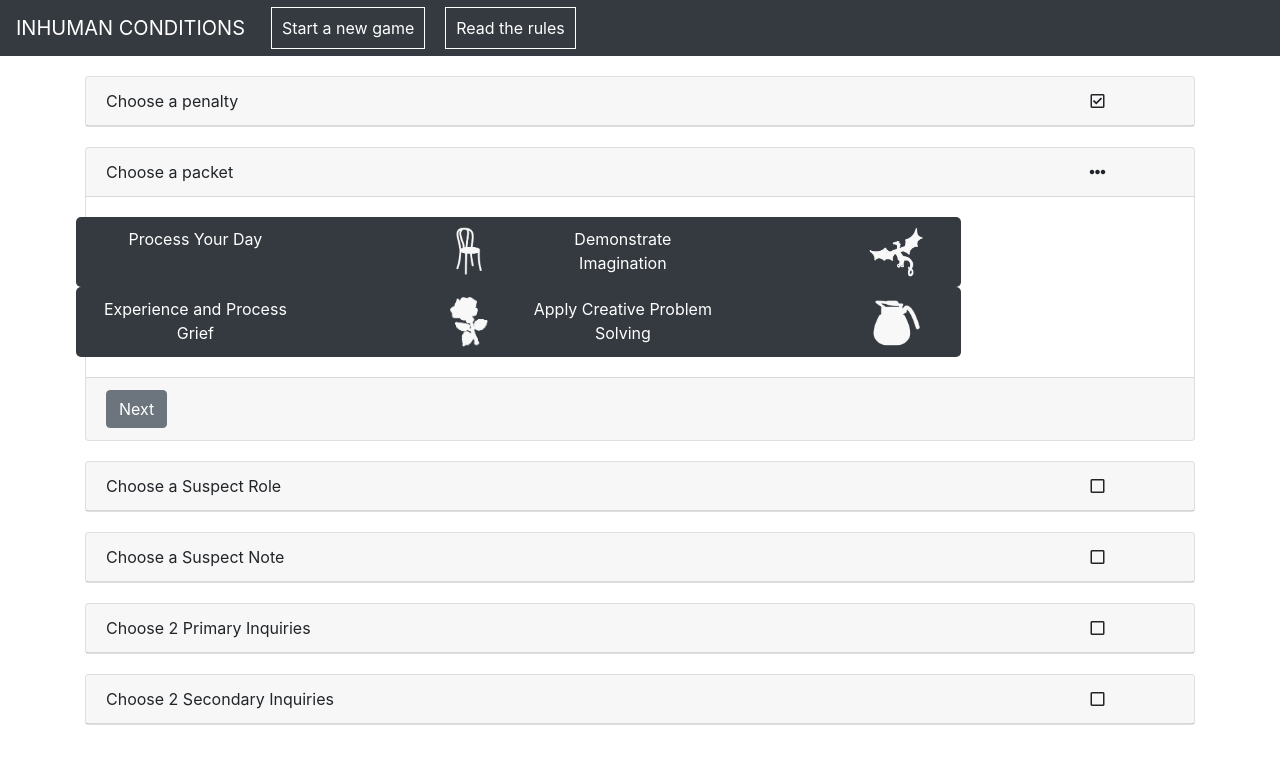
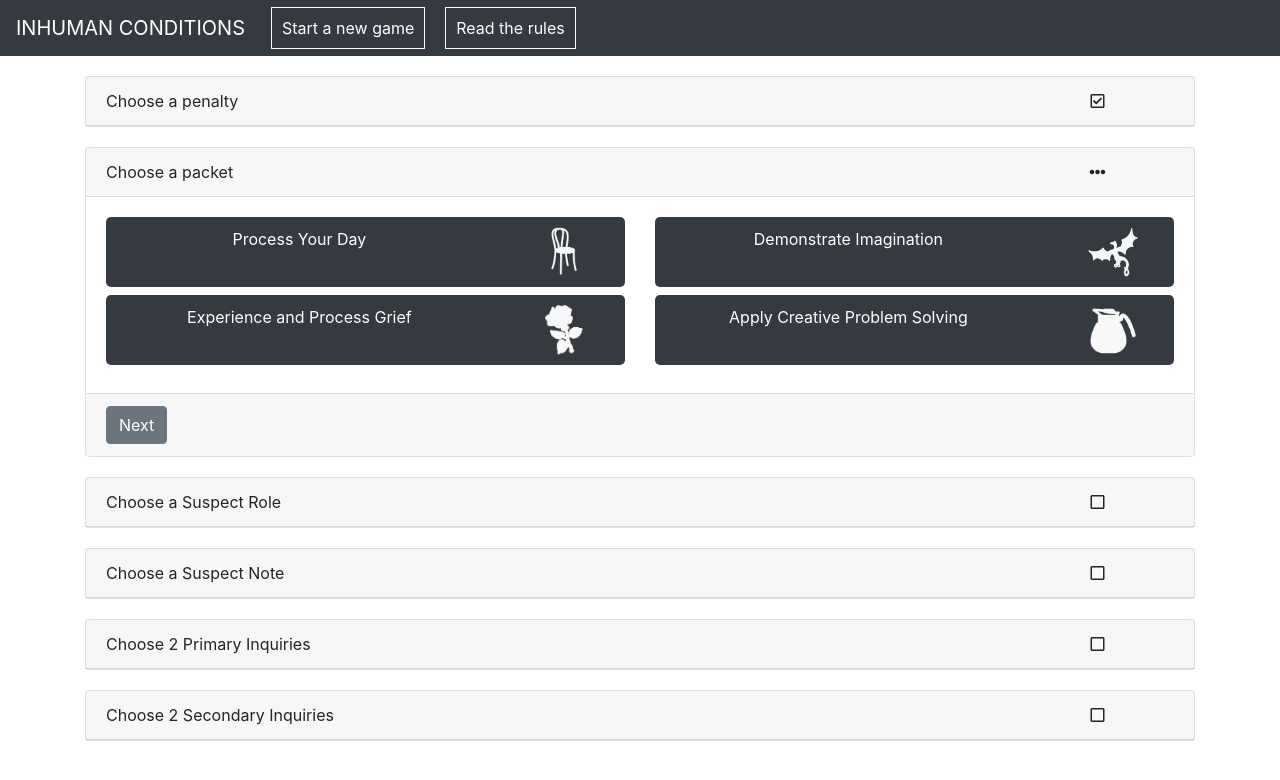
Before and after one commit to lucystevens/inhuman-conditions, an Angular app: page / in a window 1280 px wide. Both pictures are taken after a click on the button "Next". Shown: the top 780 px of the page. Built offline with nearby package versions, Linux system fonts and the light colour scheme.

Commit message:
Improved packet selection

```diff
--- a/src/app/game-setup/game-setup.component.css
+++ b/src/app/game-setup/game-setup.component.css
@@ -15,3 +15,7 @@ div.selectable-cell:hover{
 div.selectable-cell.active{
     background-color: #000000;
 }
+
+img.packet-icon{
+    max-width: 50px;
+}
--- a/src/app/game-setup/game-setup.component.html
+++ b/src/app/game-setup/game-setup.component.html
@@ -1,6 +1,7 @@
 <app-setup-stage title="Choose a penalty" [setup]="setup" step="1">
+
   <div class="card-body row">
-    <div *ngFor="let penalty of penalties"  class="col-sm-4 mb-2">
+    <div *ngFor="let penalty of penalties" class="col-sm-4 mb-2">
       <div class="selectable-cell" [ngClass]="{active : penalty===setup.penalty}" (click)="selectPenalty(penalty)">
         {{penalty.penalty}}
       </div>
@@ -15,11 +16,14 @@
 <!--- Use bootstrap cards (replaced panels in bootstrap 4)-->
 <app-setup-stage title="Choose a packet" [setup]="setup" step="2">
   <div class="card-body row">
-    <div *ngFor="let packet of packets" class="selectable-cell row col-sm-5" [ngClass]="{active : packet===setup.packet}" (click)="selectPacket(packet)">
-      <div class="col-sm-6">{{packet.fullName}}</div>
-      <div class="col-sm-3"></div>
-      <div class="col-sm-3">
-        <img class="pull-right" src="assets/images/{{packet.icon}}.png" height="50"/>
+    <div *ngFor="let packet of packets" class="col-sm-6 mb-2">
+      <div class="selectable-cell" [ngClass]="{active : packet===setup.packet}" (click)="selectPacket(packet)">
+        <div class="row">
+          <div class="col-9">{{packet.fullName}}</div>
+          <div class="col-3">
+            <img class="pull-right packet-icon" src="assets/images/{{packet.icon}}.png" height="50"/>
+          </div>
+        </div>
       </div>
     </div>
   </div>
```
